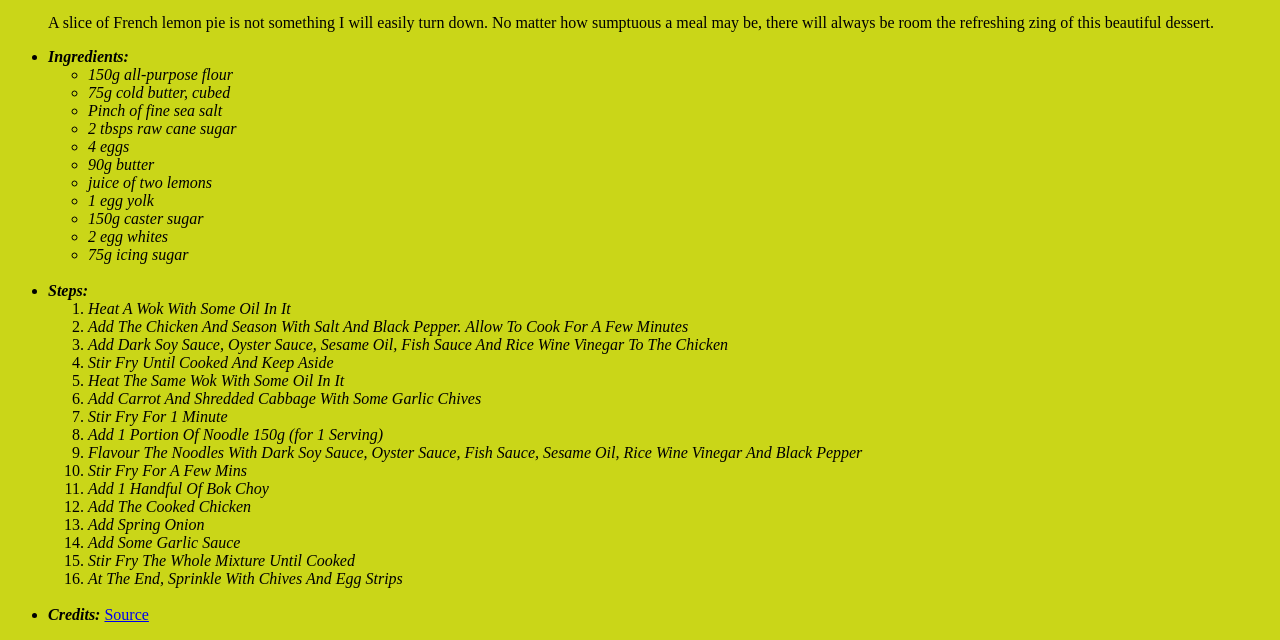
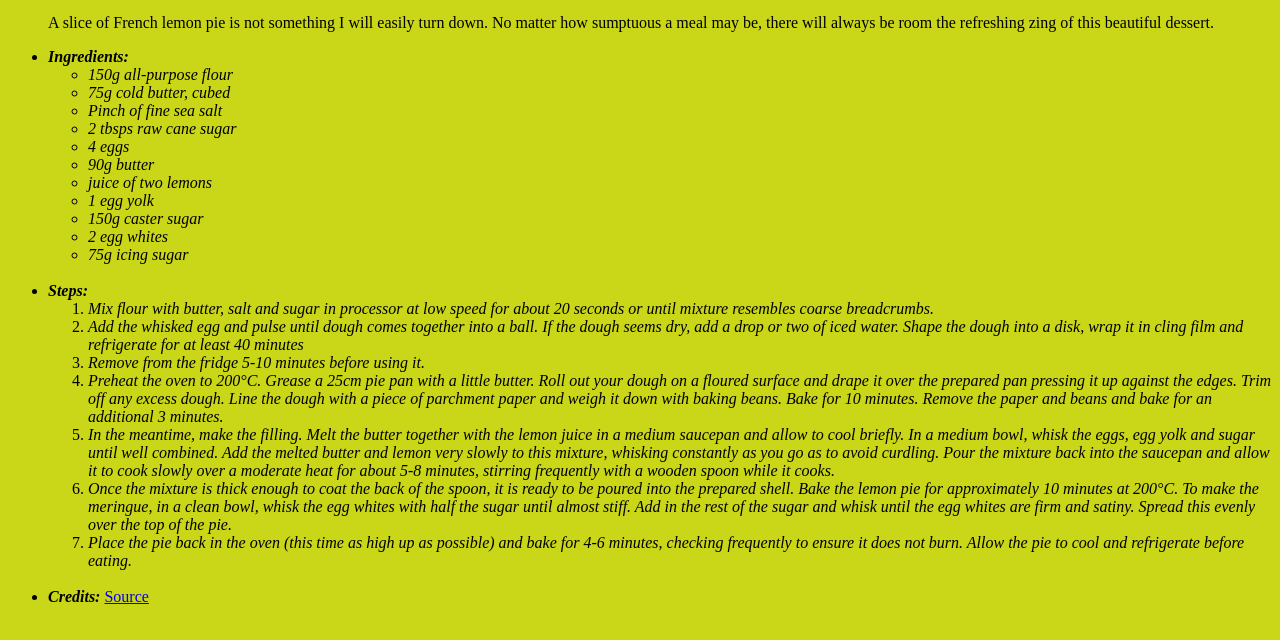
Before and after one commit to KhevJ/odin-recipes, a plain HTML site: page recipes/citronMeringue.html in a window 1280 px wide. Shown: the part 870-1510 px from the top of the page. Drawn offline with Linux system fonts and the light colour scheme.

Commit message:
Modified index.html and recipes/citronMeringue.html

```diff
--- a/recipes/citronMeringue.html
+++ b/recipes/citronMeringue.html
@@ -32,22 +32,14 @@
         <br>
         <li><strong><em>Steps:</em></strong></li>
         <ol>
-            <li><em>Heat A Wok With Some Oil In It</em></li>
-            <li><em>Add The Chicken And Season With Salt And Black Pepper. Allow To Cook For A Few Minutes</em></li>
-            <li><em>Add Dark Soy Sauce, Oyster Sauce, Sesame Oil, Fish Sauce And Rice Wine Vinegar To The Chicken</em></li>
-            <li><em>Stir Fry Until Cooked And Keep Aside</em></li>
-            <li><em>Heat The Same Wok With Some Oil In It</em></li>
-            <li><em>Add Carrot And Shredded Cabbage With Some Garlic Chives</em></li>
-            <li><em>Stir Fry For 1 Minute</em></li>
-            <li><em>Add 1 Portion Of Noodle 150g (for 1 Serving)</em></li>
-            <li><em>Flavour The Noodles With Dark Soy Sauce, Oyster Sauce, Fish Sauce, Sesame Oil, Rice Wine Vinegar And Black Pepper</em></li>
-            <li><em>Stir Fry For A Few Mins</em></li>
-            <li><em>Add 1 Handful Of Bok Choy</em></li>
-            <li><em>Add The Cooked Chicken</em></li>
-            <li><em>Add Spring Onion</em></li>
-            <li><em>Add Some Garlic Sauce</em></li>
-            <li><em>Stir Fry The Whole Mixture Until Cooked</em></li>
-            <li><em>At The End, Sprinkle With Chives And Egg Strips</em></li>
+            <li><em>Mix flour with butter, salt and sugar in processor at low speed for about 20 seconds or until mixture resembles coarse breadcrumbs.</em></li>
+            <li><em>Add the whisked egg and pulse until dough comes together into a ball. If the dough seems dry, add a drop or two of iced water. Shape the dough into a disk, wrap it in cling film and refrigerate for at least 40 minutes</em></li>
+            <li><em> Remove from the fridge 5-10 minutes before using it.</em></li>
+            <li><em>Preheat the oven to 200°C. Grease a 25cm pie pan with a little butter. Roll out your dough on a floured surface and drape it over the prepared pan pressing it up against the edges. Trim off any excess dough. Line the dough with a piece of parchment paper and weigh it down with baking beans. Bake for 10 minutes. Remove the paper and beans and bake for an additional 3 minutes. </em></li>
+            <li><em>In the meantime, make the filling. Melt the butter together with the lemon juice in a medium saucepan and allow to cool briefly. In a medium bowl, whisk the eggs, egg yolk and sugar until well combined. Add the melted butter and lemon very slowly to this mixture, whisking constantly as you go as to avoid curdling. Pour the mixture back into the saucepan and allow it to cook slowly over a moderate heat for about 5-8 minutes, stirring frequently with a wooden spoon while it cooks.</em></li>
+            <li><em>Once the mixture is thick enough to coat the back of the spoon, it is ready to be poured into the prepared shell. Bake the lemon pie for approximately 10 minutes at 200°C. To make the meringue, in a clean bowl, whisk the egg whites with half the sugar until almost stiff. Add in the rest of the sugar and whisk until the egg whites are firm and satiny. Spread this evenly over the top of the pie. </em></li>
+            <li><em>Place the pie back in the oven (this time as high up as possible) and bake for 4-6 minutes, checking frequently to ensure it does not burn. Allow the pie to cool and refrigerate before eating.</em></li>
+
         </ol>
         <br>
         <li><strong><em>Credits:</em></strong> <a href="http://www.thefrenchlife.org/2018/05/28/tarteaucitron/">Source</a></li>
```
Also changed, not shown: index.html (+2 -2 lines).
